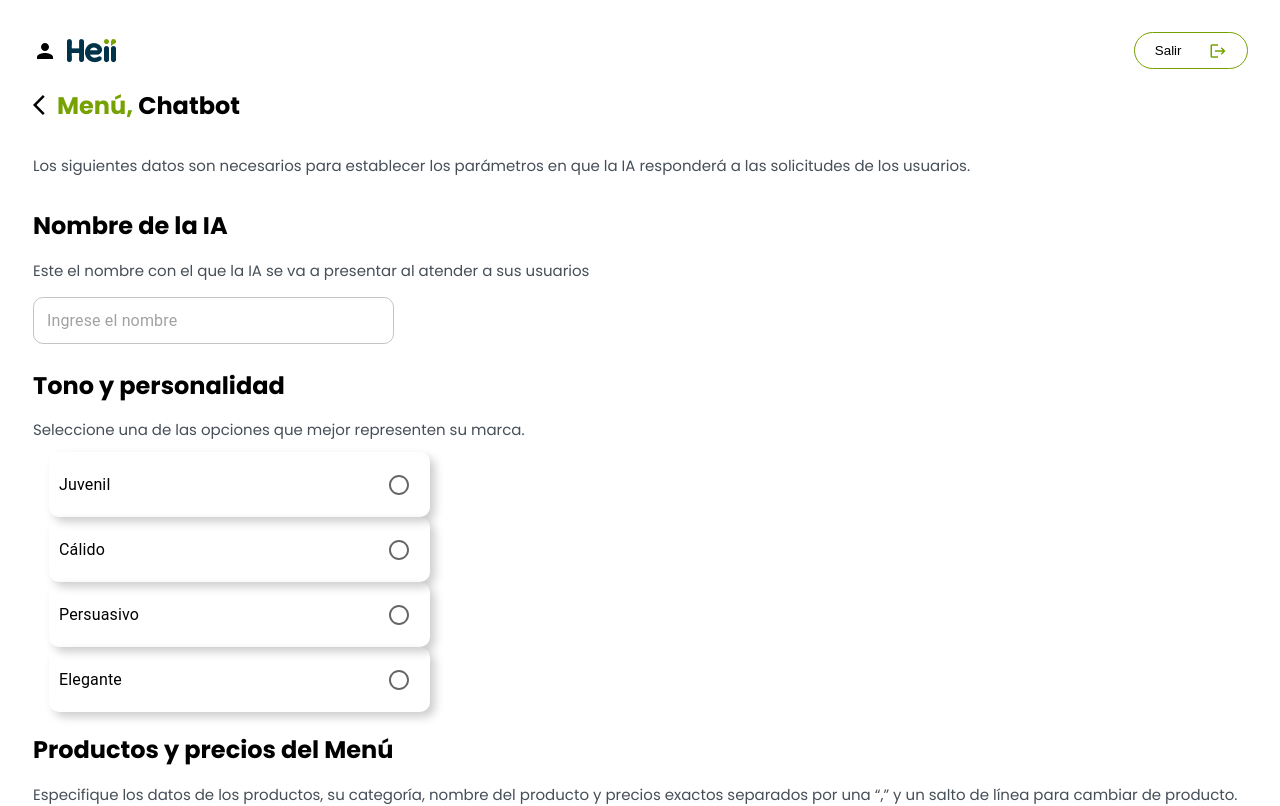
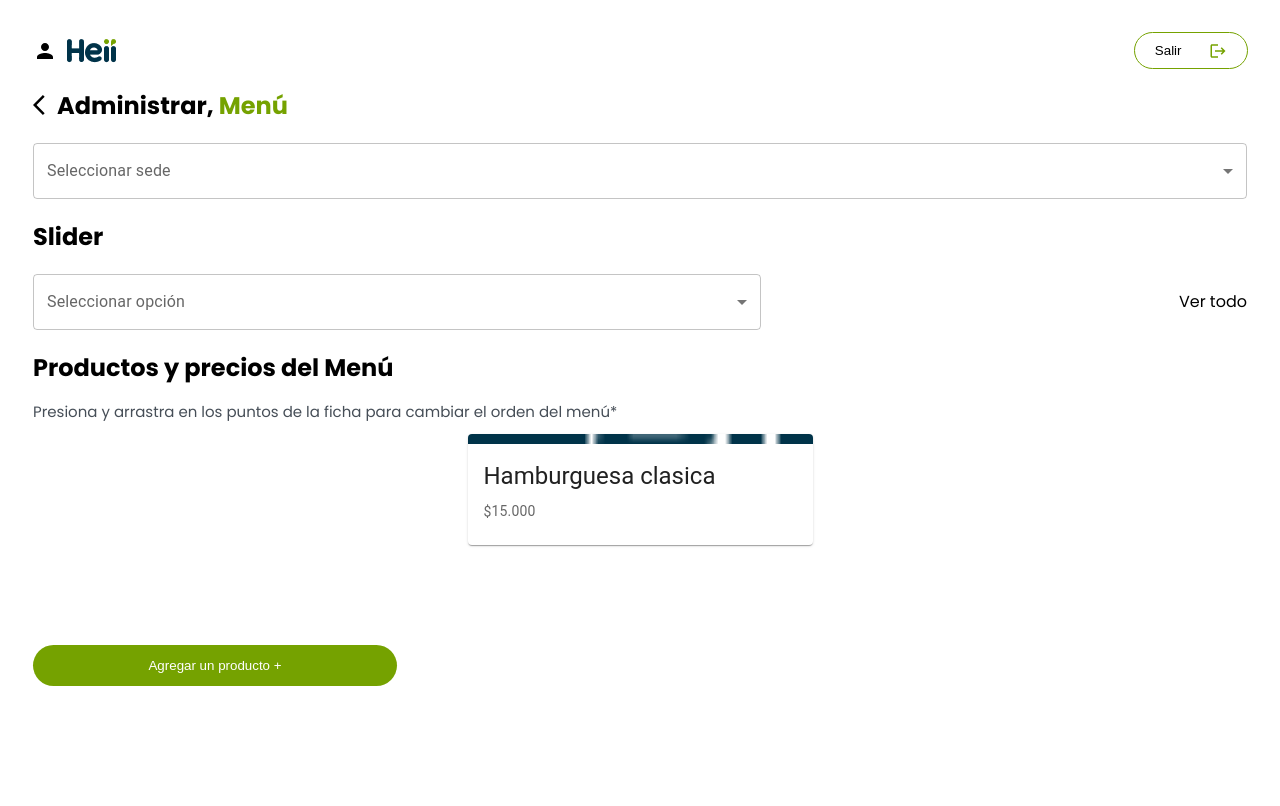
Before and after one commit to repopruebas037/frontreact, a React (Create React App) app: page / in a window 1280 px wide. Shown: the top 806 px of the page. Built offline with nearby package versions, Linux system fonts and the light colour scheme.

Commit message:
add react-roter

```diff
--- a/package.json
+++ b/package.json
@@ -16,8 +16,12 @@
     "@types/node": "^16.18.119",
     "@types/react": "^18.3.12",
     "@types/react-dom": "^18.3.1",
+    "@types/react-router": "^5.1.20",
+    "@types/react-router-dom": "^5.3.3",
     "react": "^18.3.1",
     "react-dom": "^18.3.1",
+    "react-router": "^7.0.2",
+    "react-router-dom": "^7.0.2",
     "react-scripts": "5.0.1",
     "styled-components": "^6.1.13",
     "typescript": "^4.9.5",
--- a/src/App.tsx
+++ b/src/App.tsx
@@ -1,15 +1,15 @@
 import React from 'react';
 import './App.css';
 import './modules/client/containers/ClientMembership'
-import ClientMembership from './modules/client/containers/ClientMembership';
-import ChatbotMenu from './modules/chatbot/containers/ChatbotMenu';
+import Router from './routes/RouteList'
+import { BrowserRouter } from 'react-router-dom';
+
 
 function App() {
   return (
-    <div>
-     {/* <ClientMembership/>*/}
-      <ChatbotMenu/>
-    </div>
+    <BrowserRouter>
+      <Router/>
+    </BrowserRouter>
 
   );
 }
--- a/src/index.tsx
+++ b/src/index.tsx
@@ -8,6 +8,6 @@ const root = ReactDOM.createRoot(
 );
 root.render(
   <React.StrictMode>
-    <App />
+    <App/>
   </React.StrictMode>
 );
--- /dev/null
+++ b/src/modules/clientAdmin/containers/AdminMenu.tsx
@@ -0,0 +1,257 @@
+import { makeStyles } from '@mui/styles';
+import {border, display, fontSize, height, lineHeight, margin, styled, textAlign, width} from '@mui/system';
+import PersonIcon from '@mui/icons-material/Person';
+import LogoutIcon from '@mui/icons-material/Logout';
+import ArrowBackIosIcon from '@mui/icons-material/ArrowBackIos';
+import LocationOnIcon from '@mui/icons-material/LocationOn';
+import AddIcon from '@mui/icons-material/Add';
+import TextField from '@mui/material/TextField';
+import heiiLogo from '../../../assets/images/heiiLogo.png'
+import { Card, CardContent, CardMedia, FormControl, FormControlLabel, InputAdornment, InputLabel, MenuItem, Radio, RadioGroup, Select, Typography } from '@mui/material';
+import { Margin } from '@mui/icons-material';
+
+const ChatbotMenu = () => {
+
+  const pg = {
+    lineHeight:'15px',
+    fontSize:'15px',
+    color:'#464E57'
+  }
+
+  const ContainerDiv = styled('div')({
+    display: 'flex',
+    flexDirection:'column',
+    padding:'25px',
+  });
+
+  const header = {
+    display:"flex",
+    justifyContent:"space-between",
+    alignItems:'center',
+  }
+
+  const leftHeader={
+    display:"flex"
+  }
+
+  const producsMenu ={
+    display:'flex',
+    justifyContent:'space-between',
+    alignItems:'center'
+  }
+
+  const heiiLogoStyle={
+    width: '49px',
+    height:'80%',
+    marginLeft:'10px'
+  }
+
+  const NavBar = styled('div')({
+    display:'flex',
+    alignItems:'center'
+  });
+
+  const OutButton = styled('button')({
+    width:'112px',
+    height:'35px',
+    border:'1px',
+    borderRadius:'30px',
+    outline:'1px solid #75A200;',
+    backgroundColor:'transparent',
+    display:'flex',
+    justifyContent:'space-around',
+    alignItems:'center',
+    lineHeight:'20px'
+  });
+
+  const logoutIcon = {
+    width:'18px',
+    height:'18px',
+    color:'#75A200'
+  };
+
+  const menuNav = {
+    color:'#75A200'
+  };
+
+  const textField = {
+    width:'361px',
+    height:'47px',
+    border:'1px',
+    borderRadius:'10px',
+    margin:'4px 0'
+  }
+
+  const formControlLabel = {
+      justifyContent: 'space-between',
+      width: '361px',
+      height:'45px',
+      padding: '10px',
+      borderRadius: '10px',
+      border:'0.2px',
+      boxShadow: '5px 5px 10px rgba(0, 0, 0, 0.2)',
+      '&:hover': {
+        backgroundColor: '#e0e0e0',
+      },
+  }
+
+  const textArea = {
+    width:'361px',
+    border:'1.37px',
+    borderRadius:'10px',
+  }
+
+  const AddButton = styled('button')({
+    width:'361px',
+    height:'47px',
+    border:'2px dotted #75A200',
+    borderRadius:'10px',
+    position:'relative'
+  });
+
+  const SaveButton = styled('button')({
+    width:'364px',
+    height:'41px',
+    background:'#75A200',
+    border:'none',
+    borderRadius:'20.5px',
+    color:'#FFFFFF',
+    marginTop:'100px'
+  });
+
+  return (
+    <ContainerDiv>
+      <div style={header}>
+        <div style={leftHeader} >
+          <PersonIcon/>
+          <img src={heiiLogo} alt="heii-logo" style={heiiLogoStyle} />
+        </div>
+        <OutButton>Salir  <LogoutIcon style={logoutIcon} /> </OutButton>
+      </div>
+
+      <NavBar>
+        <ArrowBackIosIcon/>
+        <h2>Administrar,&nbsp;</h2>
+        <h2 style={menuNav} >Menú</h2>
+      </NavBar>
+
+      <form action="">
+        <div>
+        <FormControl fullWidth>
+          <InputLabel id="dropdown-label">Seleccionar sede</InputLabel>
+          <Select
+            labelId="dropdown-label"
+            //value={}
+            //onChange={}
+            label="Seleccionar sede"
+          >
+          <MenuItem value="opcion1">Opción 1</MenuItem>
+          <MenuItem value="opcion2">Opción 2</MenuItem>
+          <MenuItem value="opcion3">Opción 3</MenuItem>
+          </Select>
+        </FormControl>
+        </div>
+
+        <div><h2>Slider</h2></div>
+
+        <div style={producsMenu} >
+          <div style={{width:'60%'}} >
+            <FormControl fullWidth>
+            <InputLabel id="select-label">Seleccionar opción</InputLabel>
+            <Select
+              labelId="select-label"
+              //value={opcionSeleccionada}
+              //onChange={handleChange}
+            >
+              <MenuItem value="opcion1">Opción 1</MenuItem>
+              <MenuItem value="opcion2">Opción 2</MenuItem>
+            </Select>
+            </FormControl>
+          </div>
+
+          <div>
+            Ver todo
+          </div>
+        </div>
+
+        <div>
+          <h2><b>Productos y precios del Menú</b></h2>
+          <p style={pg}> Presiona y arrastra en los puntos de la ficha
+            para cambiar el orden del menú*
+          </p>
+          <div>
+          <Card sx={{ maxWidth: 345, margin: '0 auto' }}>
+            <CardMedia
+              component="img"
+              height="10px"
+              width="1px"
+              image={heiiLogo}
+              alt="Imagen de ejemplo"
+            />
+              <CardContent>
+                <Typography gutterBottom variant="h5" component="div">
+                Hamburguesa clasica
+                </Typography>
+                <Typography variant="body2" color="text.secondary">
+                  $15.000
+                </Typography>
+              </CardContent>
+          </Card>
+          </div>
+        </div>
+      </form>
+
+      <div>
+        <SaveButton>Agregar un producto + </SaveButton>
+      </div>
+
+    </ContainerDiv>
+  )
+}
+
+export default ChatbotMenu
+
+const useStyles = makeStyles({
+  container: {
+    display:'flex',
+    flexDirection:'column',
+    alignItems:'center',
+    background: 'rgba(255, 255, 255, 1)',
+  },
+
+  cardContent:{
+
+  },
+
+  paper:{
+
+    /*width: '264.76px',
+    height: '37px',
+    top: '237px',
+    left: '72px',
+    borderRadius: '0px 15px 15px 0px',*/
+    width: '264.76px',
+    height: '45px',
+    top: '236px',
+    left: '336.76px',
+    borderRadius: '0px 15px 15px 0px',
+    angle: '-180 deg',
+    background: '#75A200',
+    boxShadow: '0px 2px 3.1px 0px #00000014',
+    color:'#FFFFFF'
+  },
+
+  button:{
+    width: '208.13px',
+    height: '37px',
+    top: '476px',
+    left: '115.89px',
+    borderRadius: '15px',
+    background: '#FFFFFF',
+    border: '1px solid #75A200',
+    boxShadow: '0px 2px 3.1px 0px #00000014',
+    color:'#000000',
+  }
+
+
+});
--- /dev/null
+++ b/src/routes/RouteList.tsx
@@ -0,0 +1,16 @@
+import { Routes, Route } from "react-router";
+import AdminMenu from '../modules/clientAdmin/containers/AdminMenu'
+import ChatbotMenu from '../modules/chatbot/containers/ChatbotMenu';
+import ClientMembership from '../modules/client/containers/ClientMembership'
+
+const RouteList = () => {
+  return (
+    <Routes>
+        <Route path = '/' element={<AdminMenu/>}/>
+        <Route path = '/chatbot-menu' element={<ChatbotMenu/>}/>
+        <Route path = '/client-mbs' element={<ClientMembership/>}/>
+    </Routes>
+  )
+}
+
+export default RouteList
```
Also changed, not shown: 1 other file (tests, documents, lock files or other folders).
